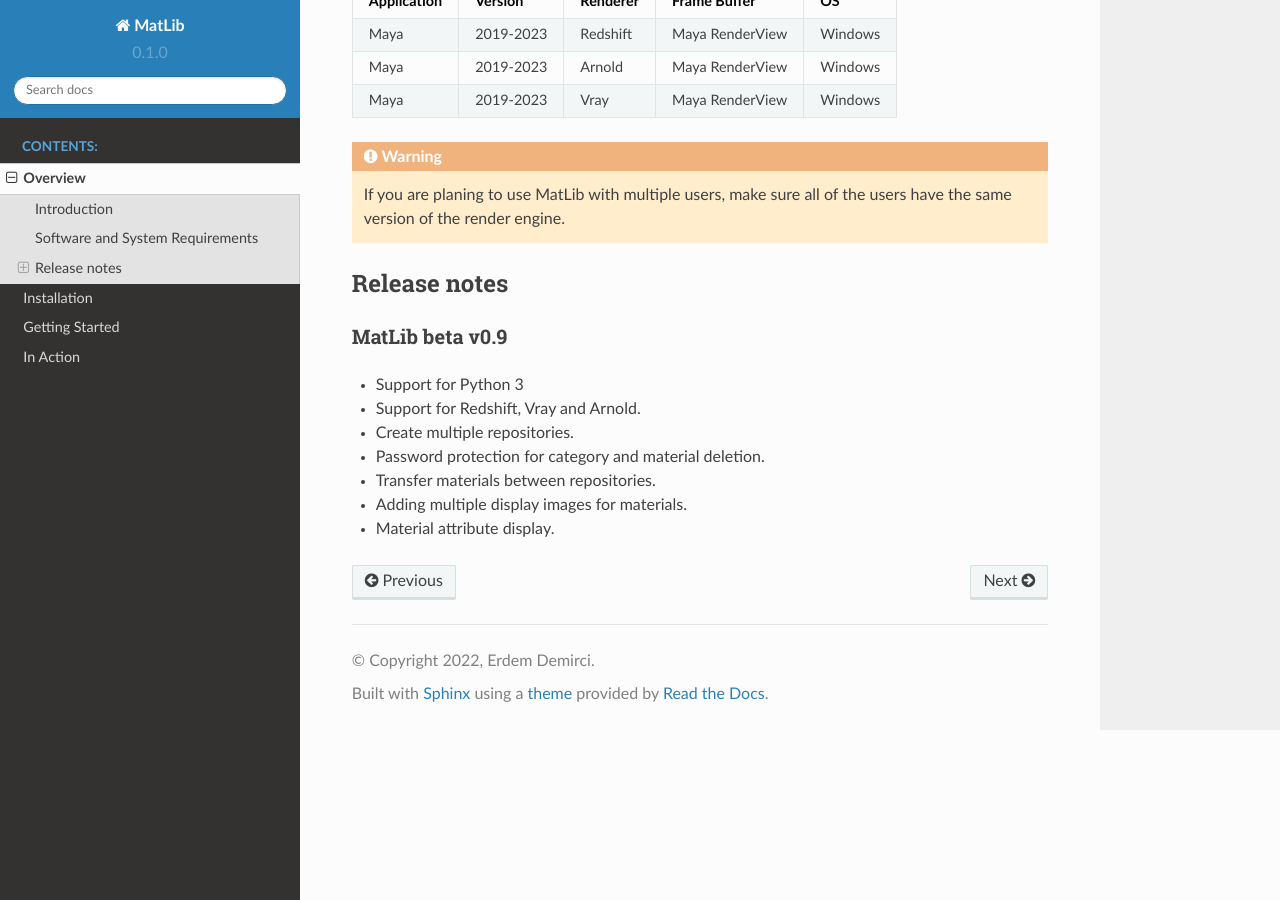
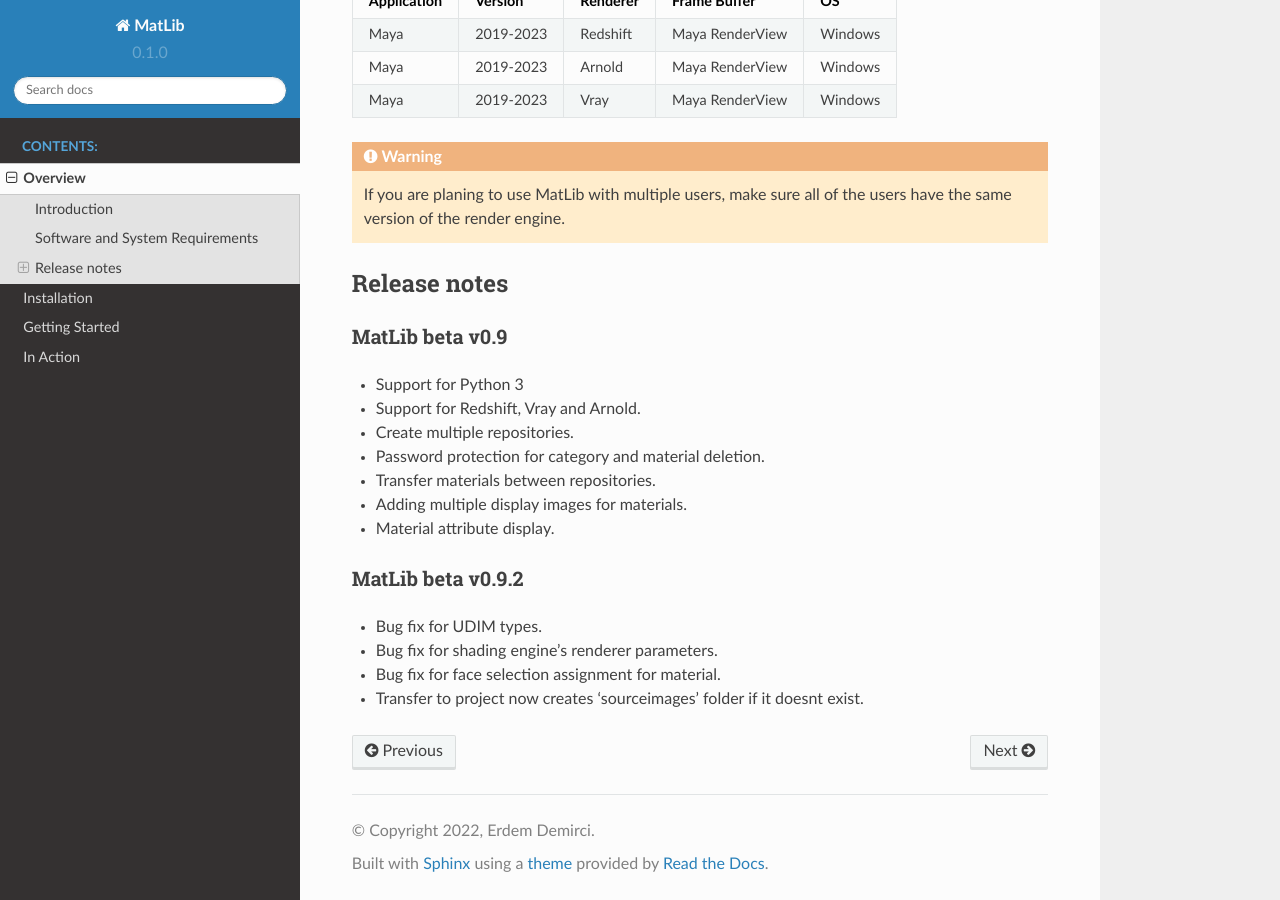
Before and after one commit to erdemirci/MatLib, a Sphinx documentation site: the page built from docs/source/overview.rst, in a window 1280 px wide and 900 px high, scrolled down 712 px. Built offline with Sphinx 7.4.7 and the Read the Docs theme 2.0.0, drawn with Linux system fonts in a browser that asks for light colours.

Commit message:
Update overview.rst

```diff
--- a/docs/source/overview.rst
+++ b/docs/source/overview.rst
@@ -49,3 +49,11 @@
 * Transfer materials between repositories.
 * Adding multiple display images for materials.
 * Material attribute display.
+
+MatLib beta v0.9.2
+----
+
+* Bug fix for UDIM types.
+* Bug fix for shading engine's renderer parameters.
+* Bug fix for face selection assignment for material.
+* Transfer to project now creates 'sourceimages' folder if it doesnt exist.
```
